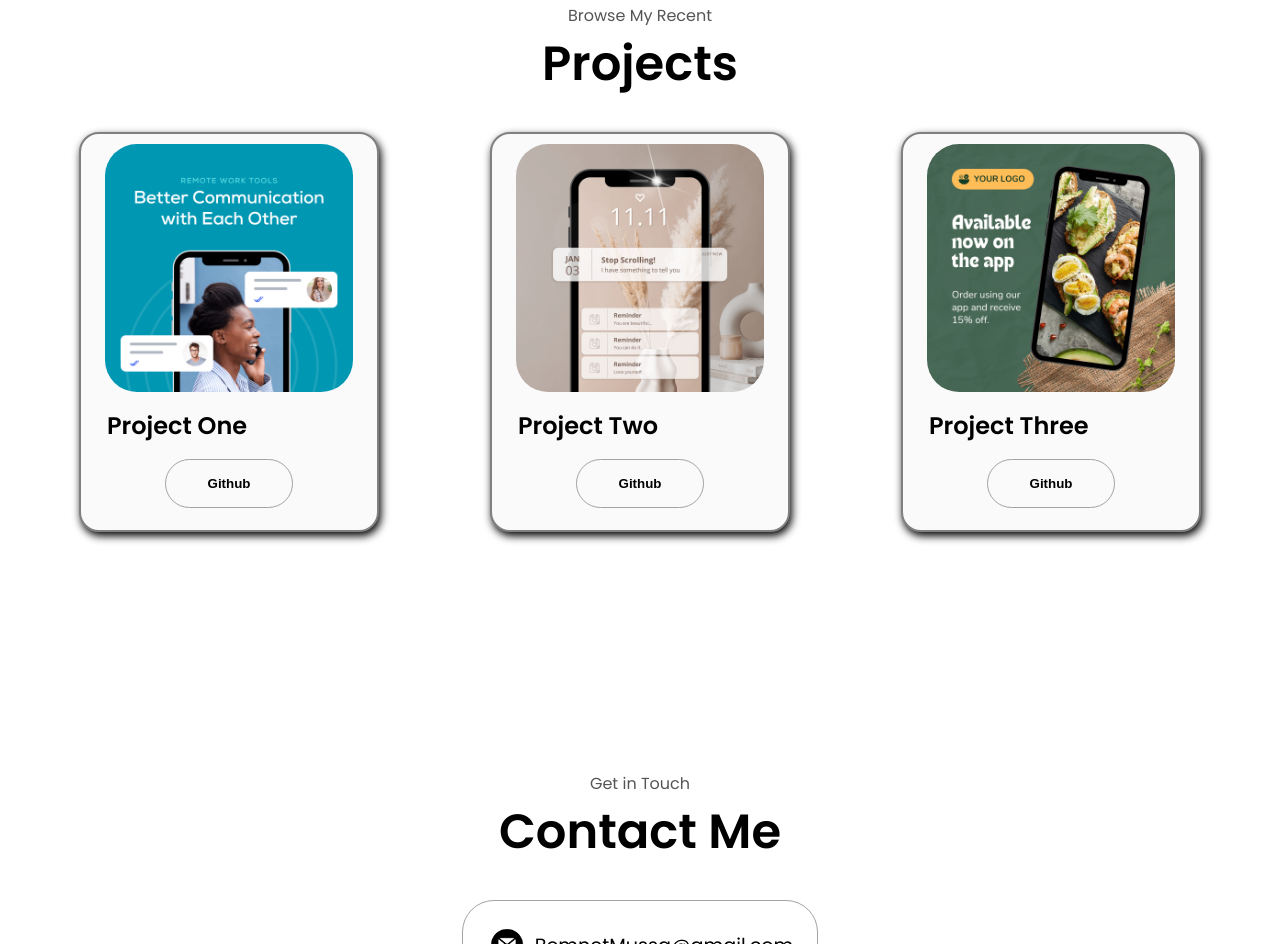
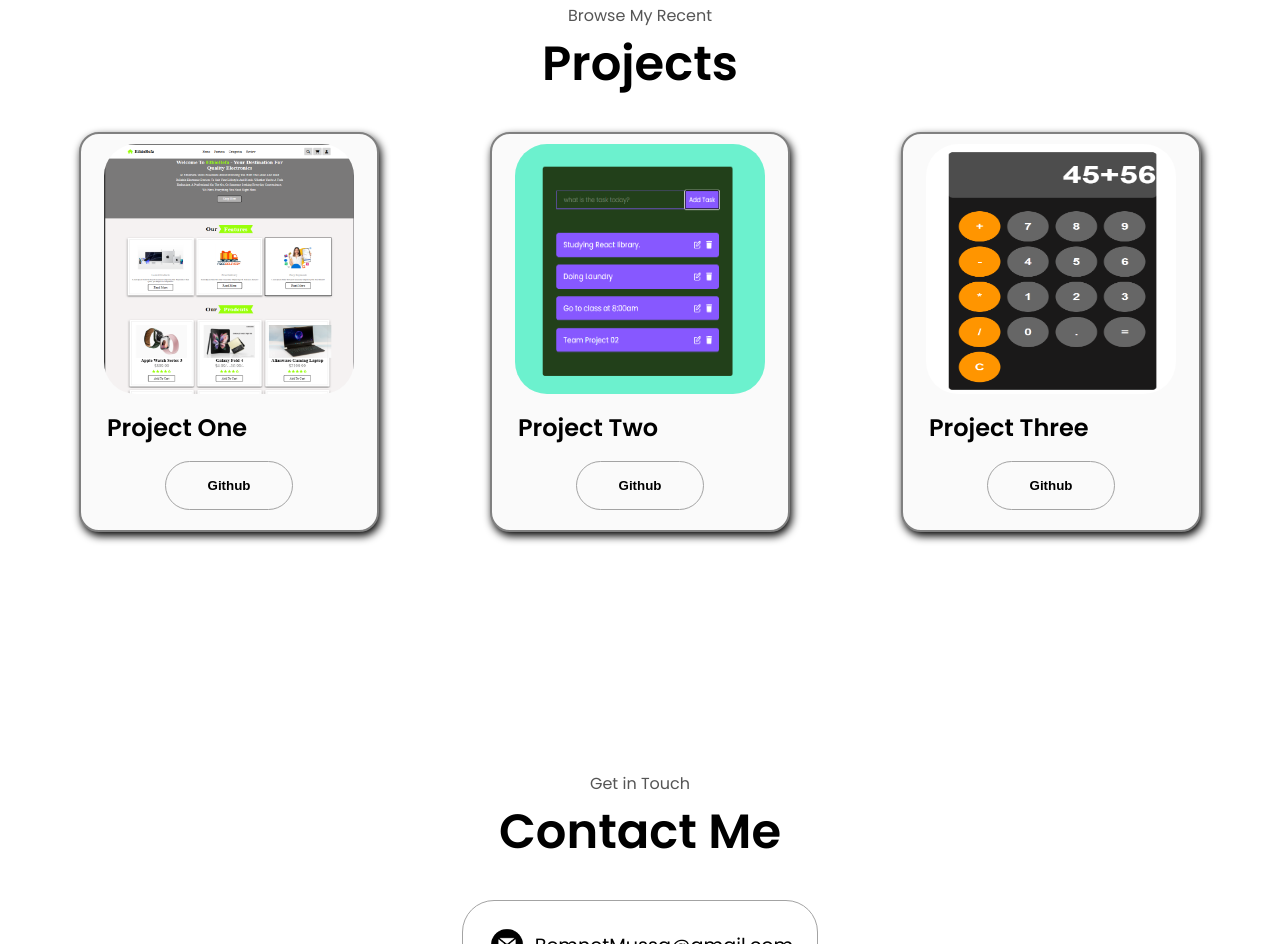
Before and after one commit to BemnetMussa/-Portfolio-_1.0, a plain HTML site: page index.html in a window 1280 px wide. Shown: the part 1581-2525 px from the top of the page. Drawn offline with Linux system fonts and the light colour scheme.

Commit message:
second commit

```diff
--- a/index.html
+++ b/index.html
@@ -163,7 +163,7 @@
             <div class="details-container color-container">
               <div class="article-container">
                 <img
-                  src="./assets/project-1.png"
+                  src="./assets/p1.png"
                   alt="Project 1"
                   class="project-img"
                 />
@@ -172,7 +172,7 @@
               <div class="btn-container">
                 <button
                   class="btn btn-color-2 project-btn"
-                  onclick="location.href='https://github.com/'"
+                  onclick="location.href='https://github.com/BemnetMussa/web_store_1.0'"
                 >
                   Github
                 </button>
@@ -182,7 +182,7 @@
             <div class="details-container color-container">
               <div class="article-container">
                 <img
-                  src="./assets/project-2.png"
+                  src="./assets/p2.png"
                   alt="Project 2"
                   class="project-img"
                 />
@@ -191,7 +191,7 @@
               <div class="btn-container">
                 <button
                   class="btn btn-color-2 project-btn"
-                  onclick="location.href='https://github.com/'"
+                  onclick="location.href='https://github.com/BemnetMussa/Todo-list_1.0'"
                 >
                   Github
                 </button>
@@ -202,7 +202,7 @@
             <div class="details-container color-container">
               <div class="article-container">
                 <img
-                  src="./assets/project-3.png"
+                  src="./assets/p3.png"
                   alt="Project 3"
                   class="project-img"
                 />
@@ -211,7 +211,7 @@
               <div class="btn-container">
                 <button
                   class="btn btn-color-2 project-btn"
-                  onclick="location.href='https://github.com/'"
+                  onclick="location.href='https://github.com/BemnetMussa/Calculator_'"
                 >
                   Github
                 </button>
--- a/style.css
+++ b/style.css
@@ -311,7 +311,10 @@ article .icon {
   flex-wrap: wrap;
 }
 
-
+.details-container div img {
+  width: 250px;
+  height: 250px;
+}
 
 
 
```
Also changed, not shown: assets/p1.png (added), assets/p2.png (added), assets/p3.png (added).
